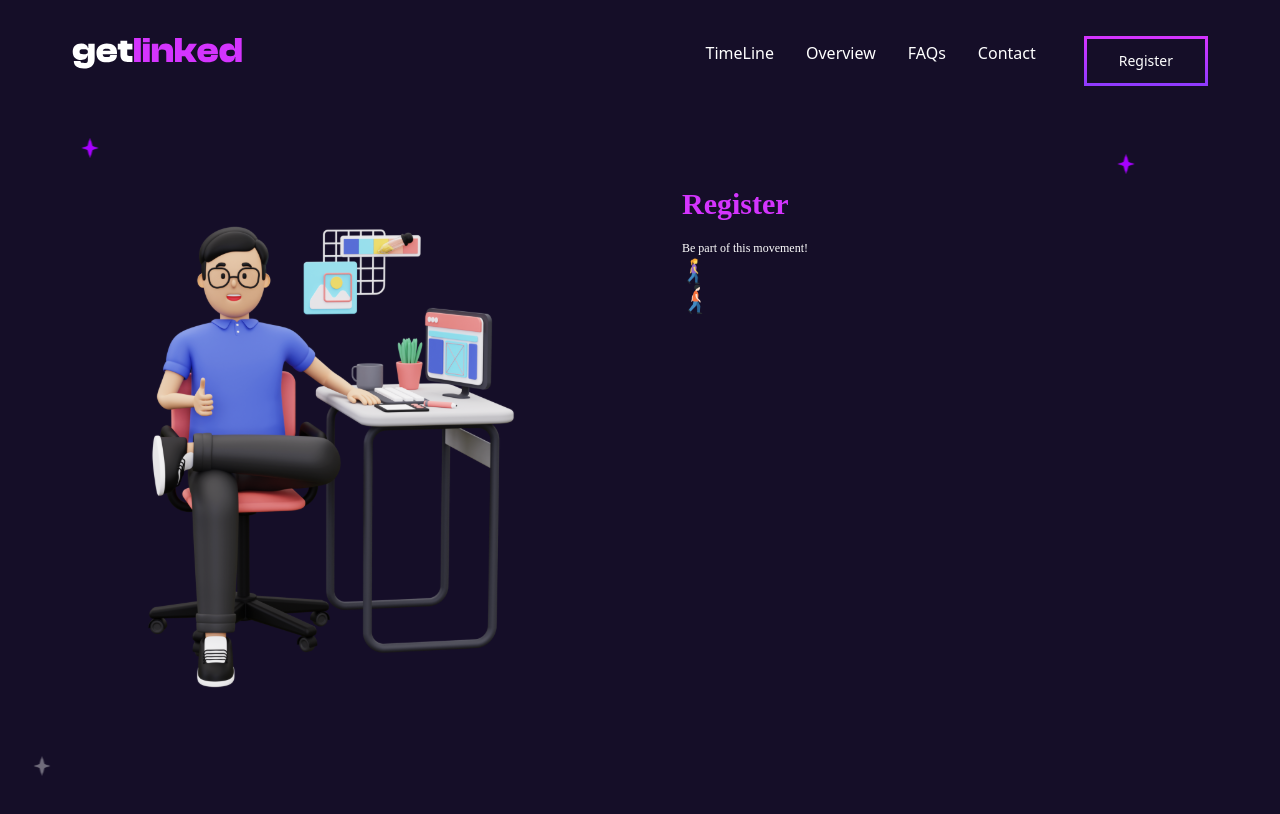
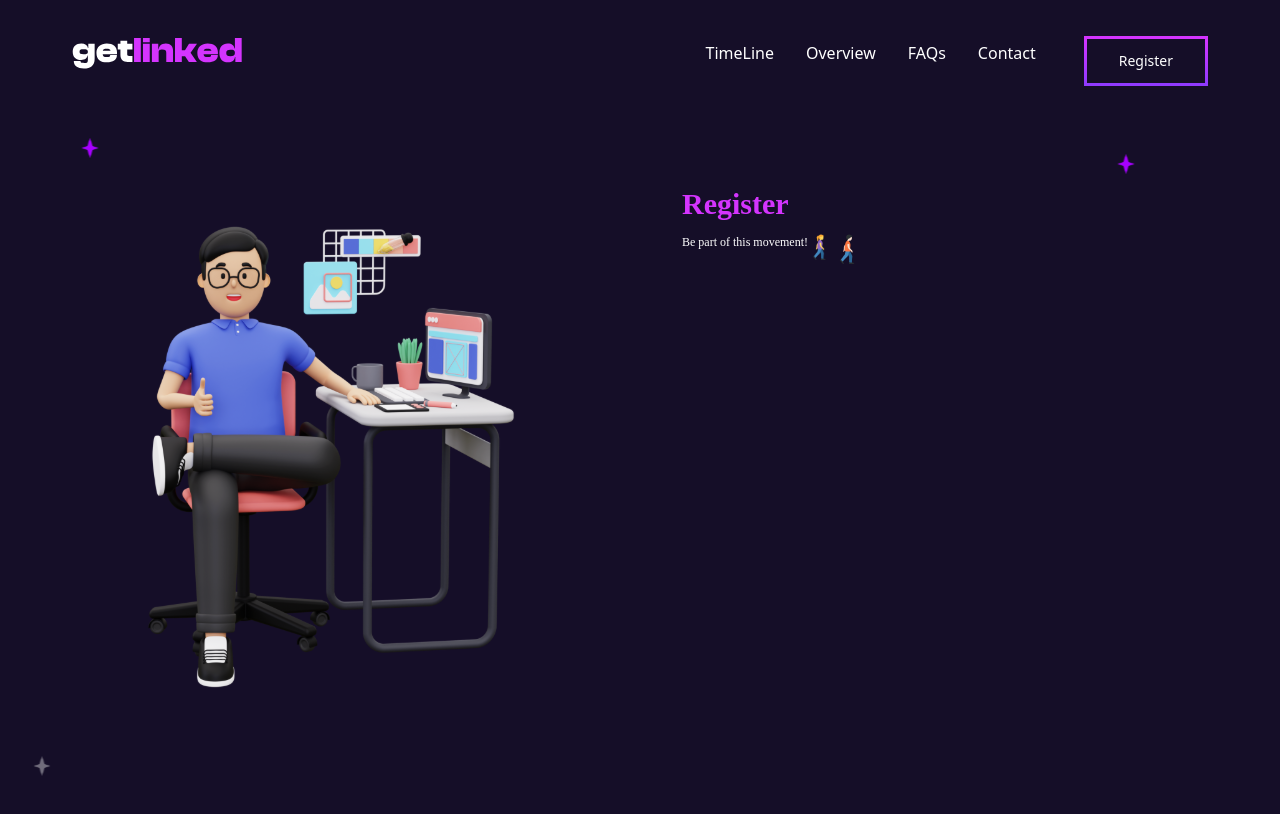
Before and after one commit to EbukaOkoye/get-linked, a React (Vite) app in the folder hackaton/: page /register in a window 1280 px wide. Shown: the top 814 px of the page. Built offline with nearby package versions, Linux system fonts and the light colour scheme.

Commit message:
contact page

```diff
--- a/hackaton/src/components/register/RegisterBanner.jsx
+++ b/hackaton/src/components/register/RegisterBanner.jsx
@@ -17,7 +17,7 @@ const RegisterBanner = () => {
                 <div className="form-container  bg-gradient-to-tl from-transparent to-mainBlue py-4 px-8">
                     <img className='w-5 h-5 ml-auto mr-20' src={purple} alt="" />
                     <h2 className='text-xl lg:text-3xl text-brightPurple font-custom font-bold py-3'>Register</h2>
-                    <p>
+                    <p className='flex '>
                         <span className='text-xs text-white font-mont'>Be part of this movement!</span>
                         <span><img src={woman} alt="" /></span>
                         <span><img src={man} alt="" /></span>
```
